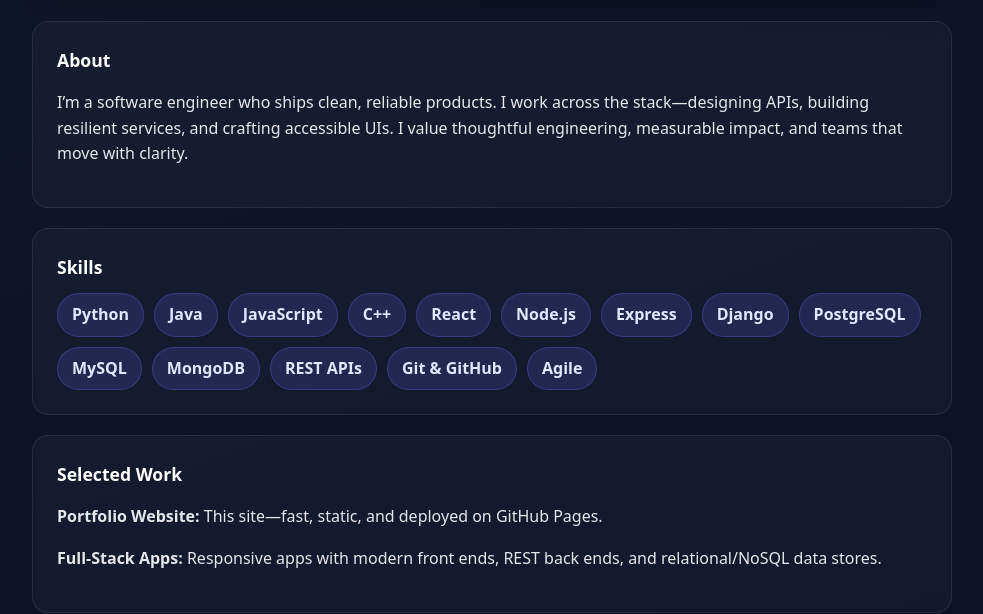
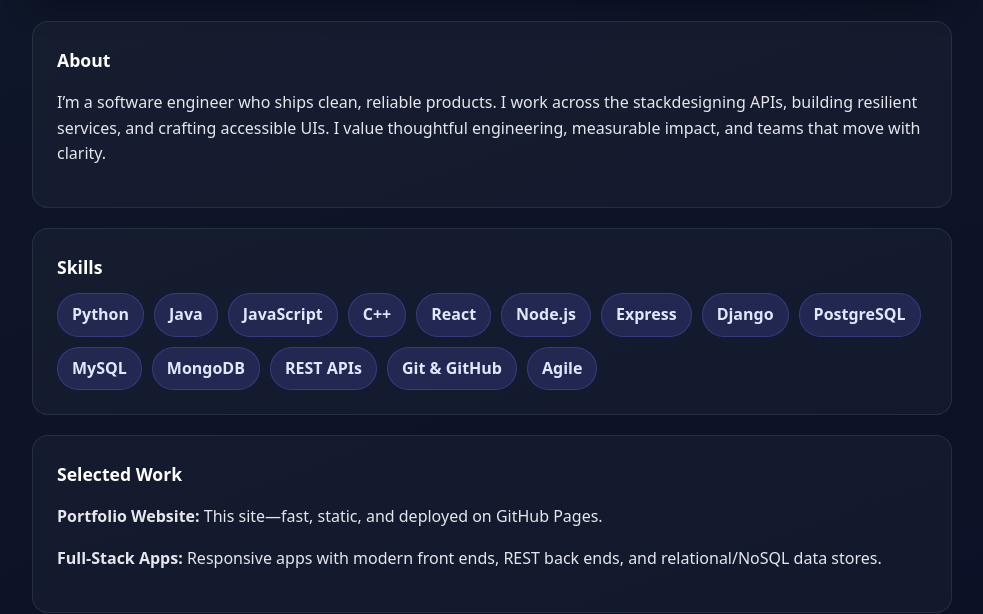
Before and after one commit to IshanGhimire03/IshanGhimire03.github.io, a plain HTML site: page index.html in a window 1280 px wide. Shown: the part 213-827 px from the top of the page, without its empty margins (148-1131 px from the left). Drawn offline with Linux system fonts and the light colour scheme.

Commit message:
Update index.html with new edits

```diff
--- a/index.html
+++ b/index.html
@@ -42,7 +42,7 @@
 
     <main>
       <section class="card" aria-labelledby="about"><h2 id="about">About</h2>
-        <p>I’m a software engineer who ships clean, reliable products. I work across the stack—designing APIs, building resilient services, and crafting accessible UIs. I value thoughtful engineering, measurable impact, and teams that move with clarity.</p>
+        <p>I’m a software engineer who ships clean, reliable products. I work across the stackdesigning APIs, building resilient services, and crafting accessible UIs. I value thoughtful engineering, measurable impact, and teams that move with clarity.</p>
       </section>
 
       <section class="card" aria-labelledby="skills"><h2 id="skills">Skills</h2>
```
